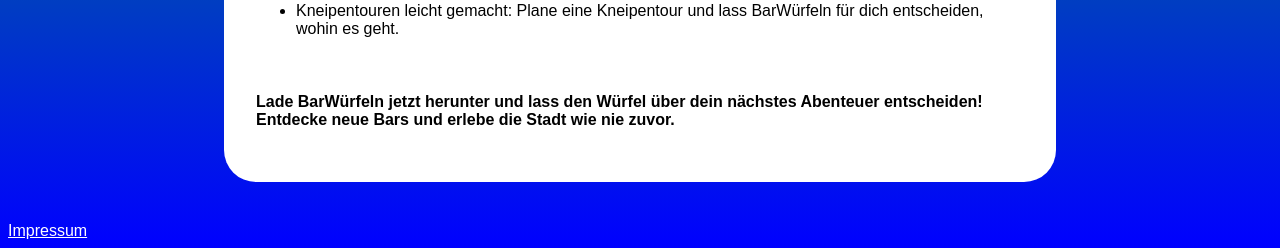
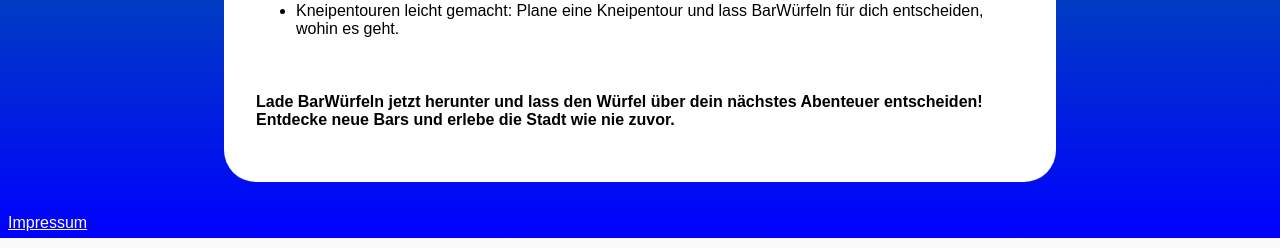
Before and after one commit to vincentmader/mapmoji-web, a Flask app: page / in a window 1280 px wide. Shown: the part 778-1026 px from the top of the page. Run offline with Flask 3, Linux system fonts and the light colour scheme.

Commit message:
FIX layout & design for imprint page

```diff
--- a/static/css/base.css
+++ b/static/css/base.css
@@ -19,11 +19,6 @@
     width: 100%;
     display: flex;
     justify-content: center;
-
-    img {
-        height: 30vh;
-        width: 30vh;
-    }
 
     h1 {
         text-align: center;
@@ -58,14 +53,23 @@
     color: black;
 
     p {}
+
+    ul li {
+        /* padding-bottom: 0.25em; */
+    }
 }
 
-#imprint {
-    padding: 0.5em;
+img {
+    height: 30vh;
+    width: 30vh;
+}
 
-    a {
-        font-size: 1em;
-        text-decoration: underline;
-        color: white;
-    }
+#footer {
+    height: 1.5em;
 }
+
+#footer a {
+    padding: 0.25em;
+    padding-left: 0.5em;
+    color: white;
+}
--- a/templates/index.html
+++ b/templates/index.html
@@ -74,7 +74,7 @@
 
 </div>
 
-<div id="imprint">
+<div id="footer">
     <a href="imprint">Impressum</a>
 </div>
 {% endblock body %}
```
Also changed, not shown: templates/imprint.html (+7 -2 lines).
